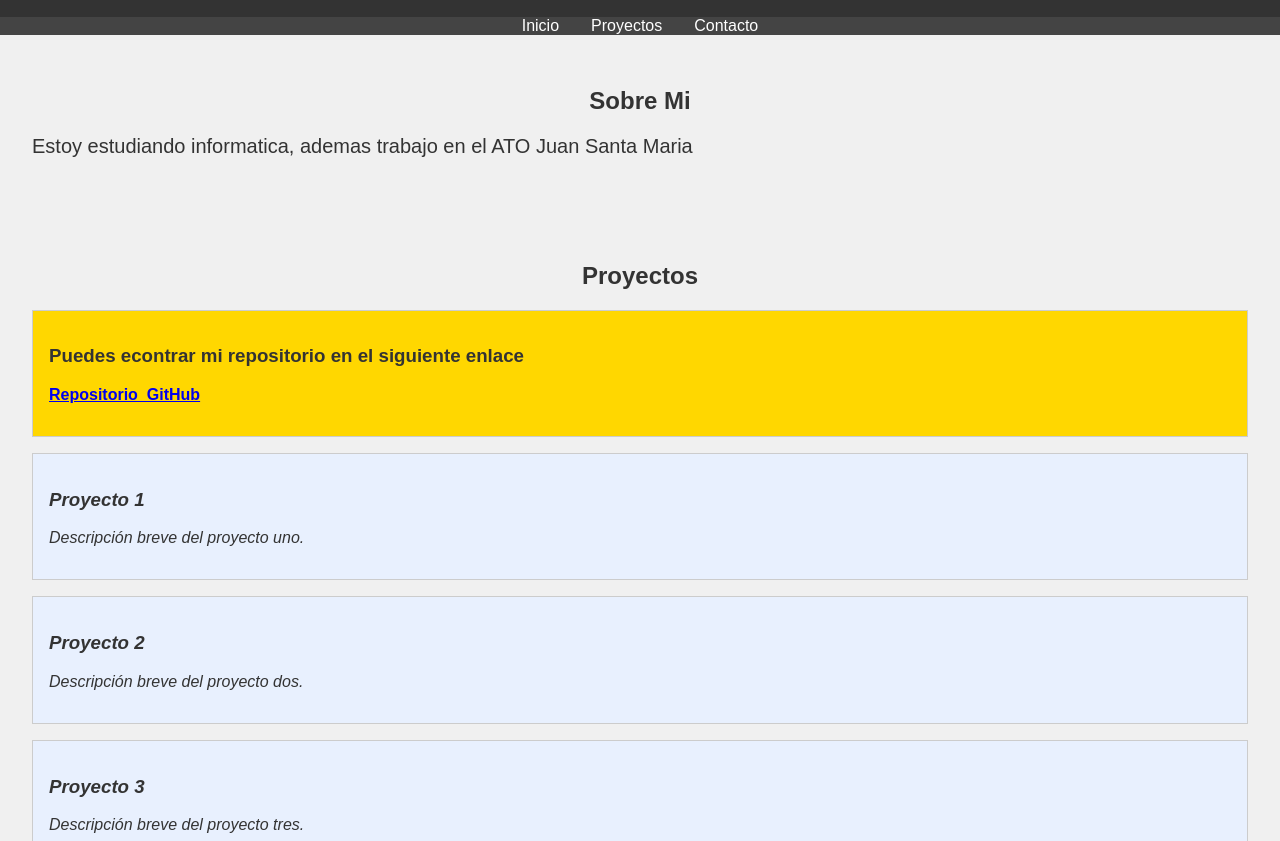
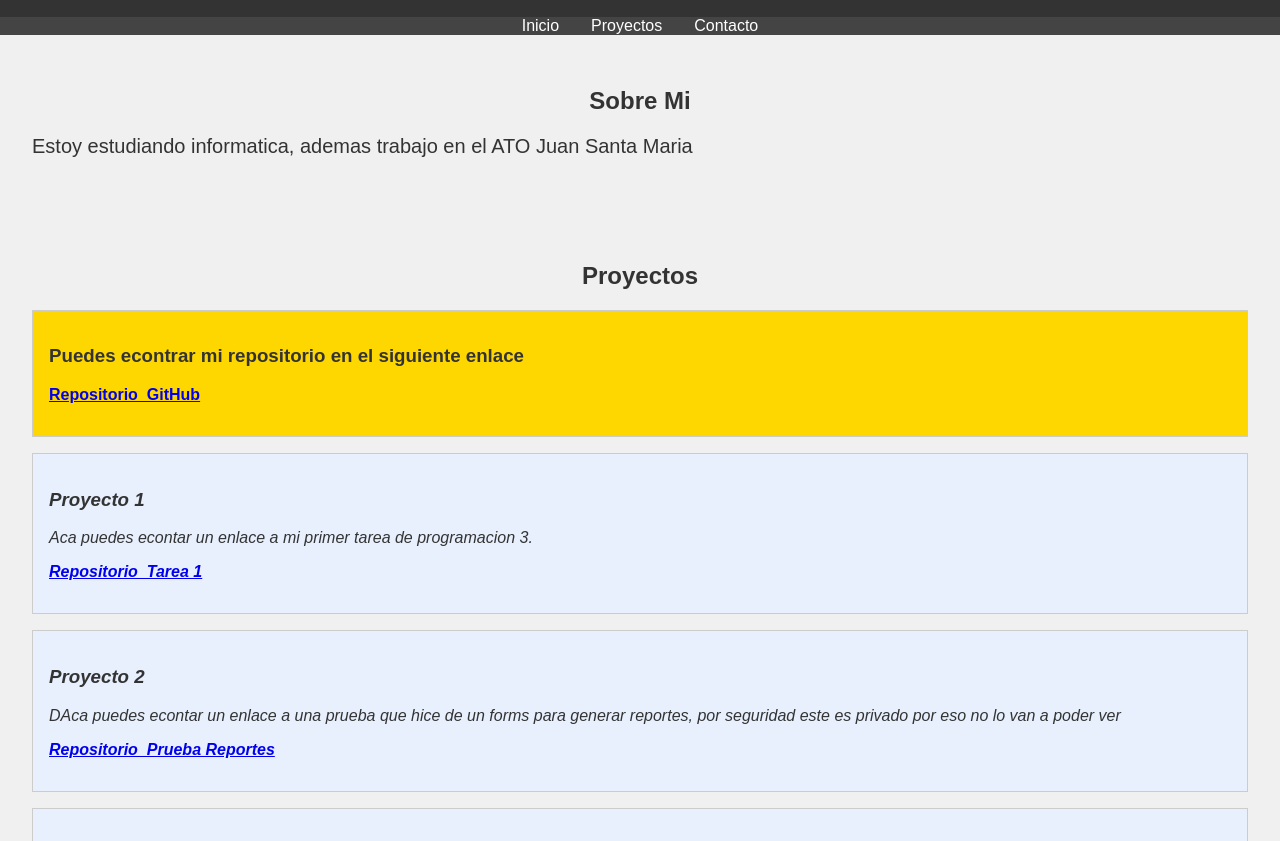
Before and after one commit to ChepeCr1234/Tarea1, a plain HTML site: page index.html in a window 1280 px wide. Shown: the part 95-936 px from the top of the page. Drawn offline with Linux system fonts and the light colour scheme.

Commit message:
e agrego codigo para que cuando se le de click a un enlace lo abra en una pestaña nueva

```diff
--- a/index.html
+++ b/index.html
@@ -36,19 +36,24 @@
         <section id="proyectos"><h2 class="titulo">Proyectos</h2>
         <article class="proyecto destacado">
             <h3>Puedes econtrar mi repositorio en el siguiente enlace</h3>
-            <p><a href="https://github.com/ChepeCr1234">Repositorio_GitHub</a></p>
+
+            <!--Al agregarle este codigo target="_blank " rel="noopener noreferrer" hago que cuando le den click a un enlace se abra en una pestaña nueva-->
+            <p><a href="https://github.com/ChepeCr1234" target="_blank " rel="noopener noreferrer">Repositorio_GitHub</a></p>
         </article>
         <article class="proyecto">
         <h3>Proyecto 1</h3>
-        <p>Descripción breve del proyecto uno.</p>
+        <p>Aca puedes econtar un enlace a mi primer tarea de programacion 3.</p>
+        <p><a href="https://github.com/ChepeCr1234/Tarea1" target="_blank " rel="noopener noreferrer">Repositorio_Tarea 1</a></p>
       </article>
       <article class="proyecto">
         <h3>Proyecto 2</h3>
-        <p>Descripción breve del proyecto dos.</p>
+        <p>DAca puedes econtar un enlace a una prueba que hice de un forms para generar reportes, por seguridad este es privado por eso no lo van a poder ver </p>
+        <p><a href="https://github.com/ChepeCr1234/Prueba-Reportes" target="_blank " rel="noopener noreferrer">Repositorio_Prueba Reportes</a></p>
       </article>
       <article class="proyecto">
         <h3>Proyecto 3</h3>
-        <p>Descripción breve del proyecto tres.</p>
+        <p>En este proyecto fue mi primera prueba de como utilizar la pagina GitHub</p>
+        <p><a href="https://github.com/ChepeCr1234/Mi_Primer_Repositorio" target="_blank " rel="noopener noreferrer">Mi Primero Repositorio</a></p>
       </article>
 
 
```
